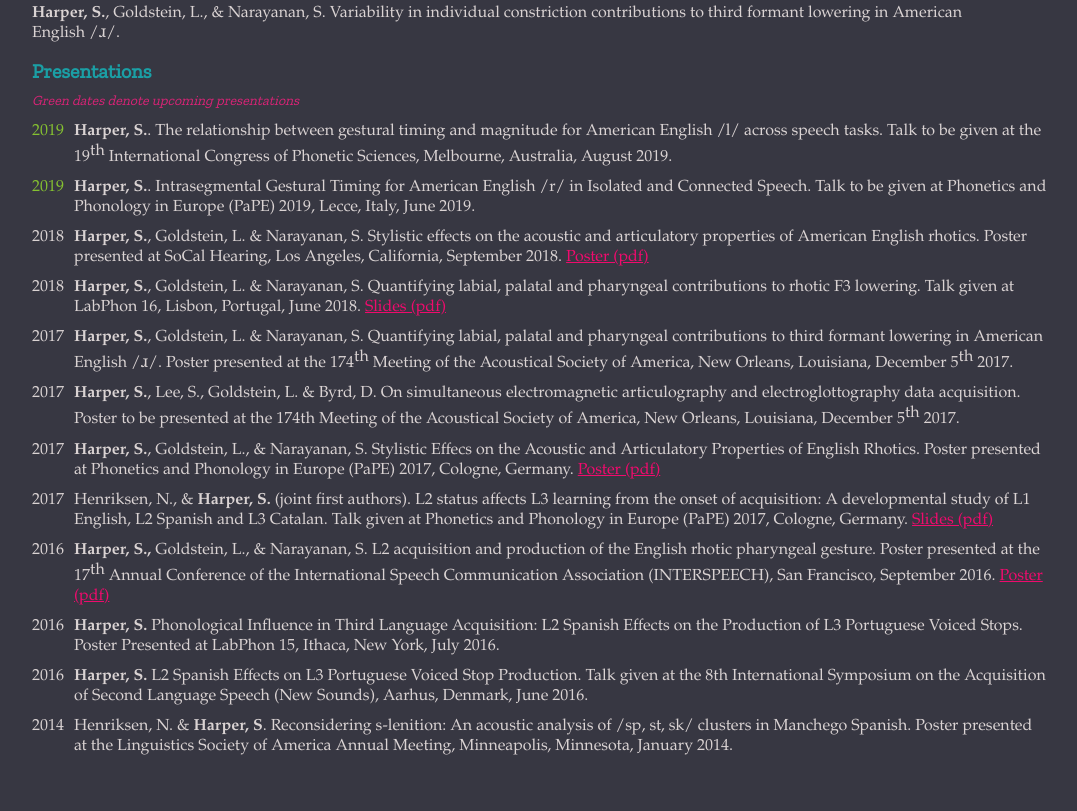
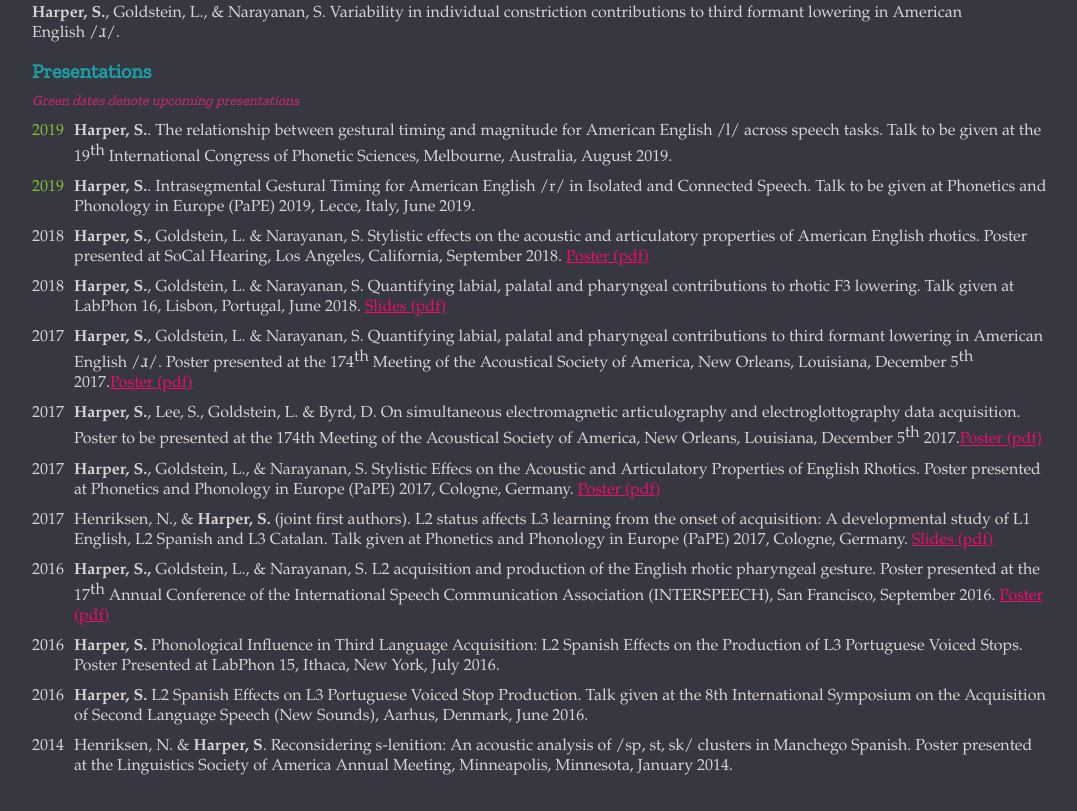
Before and after one commit to sarahkharper/sarahkharper.github.io, a plain HTML site: page cv.html in a window 1280 px wide. Shown: the part 837-1648 px from the top of the page, without its empty margins (69-1146 px from the left). Drawn offline with nearby package versions, Linux system fonts and the light colour scheme.

Commit message:
Poster additions
Added ASA Poster pdf files for download

```diff
--- a/cv.html
+++ b/cv.html
@@ -111,10 +111,10 @@
 				<div class="pubdate">2018</div><div class="pub"><span class="me">Harper, S.</span>, Goldstein, L. &amp; Narayanan, S. Quantifying labial, palatal and pharyngeal contributions to rhotic F3 lowering. Talk given at LabPhon 16, Lisbon, Portugal, June 2018. <a href="Harper_LabPhon_Talk_2018.pdf" target="_blank">Slides (pdf)</a></div>
 			</p>
 			<p>
-				<div class="pubdate">2017</div><div class="pub"><span class="me">Harper, S.</span>, Goldstein, L. &amp; Narayanan, S. Quantifying labial, palatal and pharyngeal contributions to third formant lowering in American English /ɹ/. Poster presented at the 174<span class ="super">th</span> Meeting of the Acoustical Society of America, New Orleans, Louisiana, December 5<span class="super">th</span> 2017.</div>
+				<div class="pubdate">2017</div><div class="pub"><span class="me">Harper, S.</span>, Goldstein, L. &amp; Narayanan, S. Quantifying labial, palatal and pharyngeal contributions to third formant lowering in American English /ɹ/. Poster presented at the 174<span class ="super">th</span> Meeting of the Acoustical Society of America, New Orleans, Louisiana, December 5<span class="super">th</span> 2017.<a href="EGG EMA ASA Poster.pdf" target="_blank">Poster (pdf)</a></div></div>
 			</p>
 			<p>
-				<div class="pubdate">2017</div><div class="pub"><span class="me">Harper, S.</span>, Lee, S., Goldstein, L. &amp; Byrd, D. On simultaneous electromagnetic articulography and electroglottography data acquisition. Poster to be presented at the 174<sup>th</sup> Meeting of the Acoustical Society of America, New Orleans, Louisiana, December 5<span class="super">th</span> 2017.</div>
+				<div class="pubdate">2017</div><div class="pub"><span class="me">Harper, S.</span>, Lee, S., Goldstein, L. &amp; Byrd, D. On simultaneous electromagnetic articulography and electroglottography data acquisition. Poster to be presented at the 174<sup>th</sup> Meeting of the Acoustical Society of America, New Orleans, Louisiana, December 5<span class="super">th</span> 2017.<a href="Harper Interspeech Poster.pdf" target="_blank">Poster (pdf)</a></div></div>
 			</p>
 			<p>
 				<div class="pubdate">2017</div><div class="pub"><span class="me">Harper, S.</span>, Goldstein, L., &amp; Narayanan, S. Stylistic Effecs on the Acoustic and Articulatory Properties of English Rhotics. Poster presented at Phonetics and Phonology in Europe (PaPE) 2017, Cologne, Germany. <a href="Harper_PaPE_2017_Poster.pdf" target="_blank">Poster (pdf)</a></div>
```
Also changed, not shown: 2 other files.
